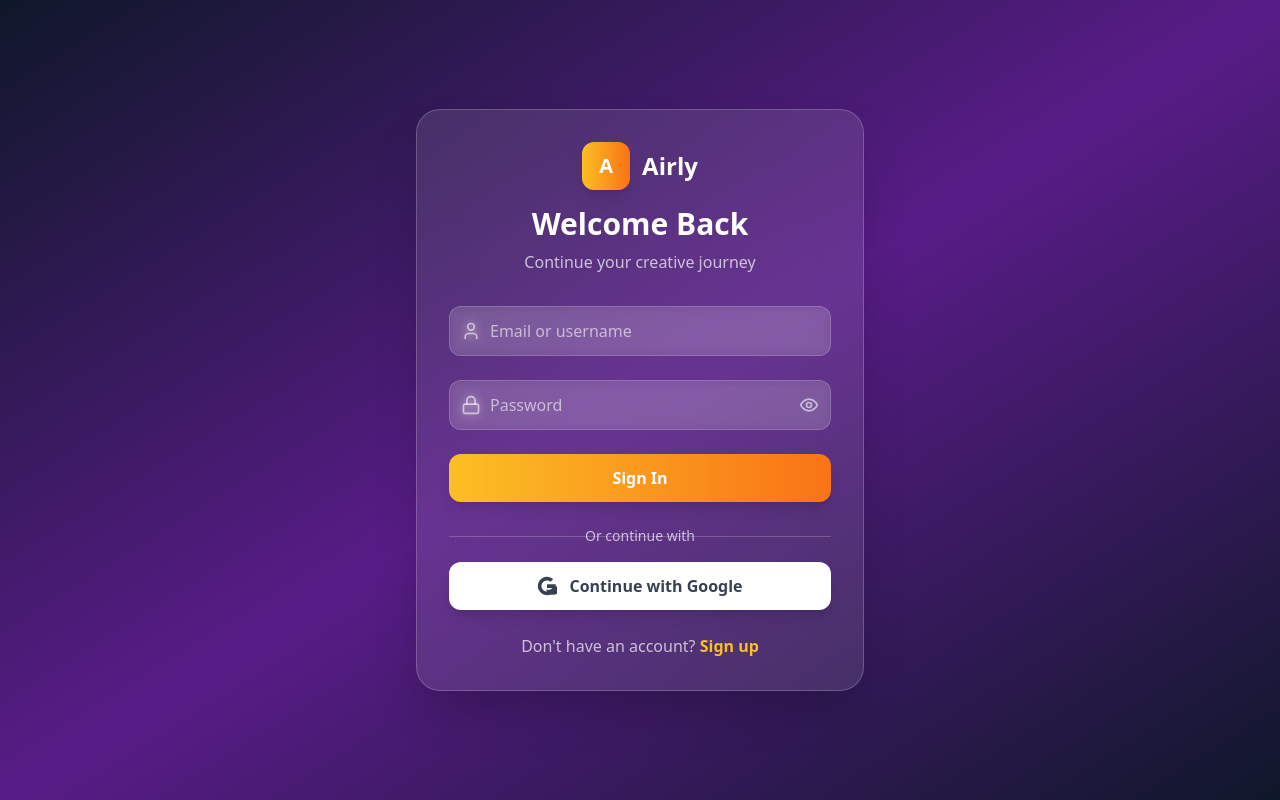
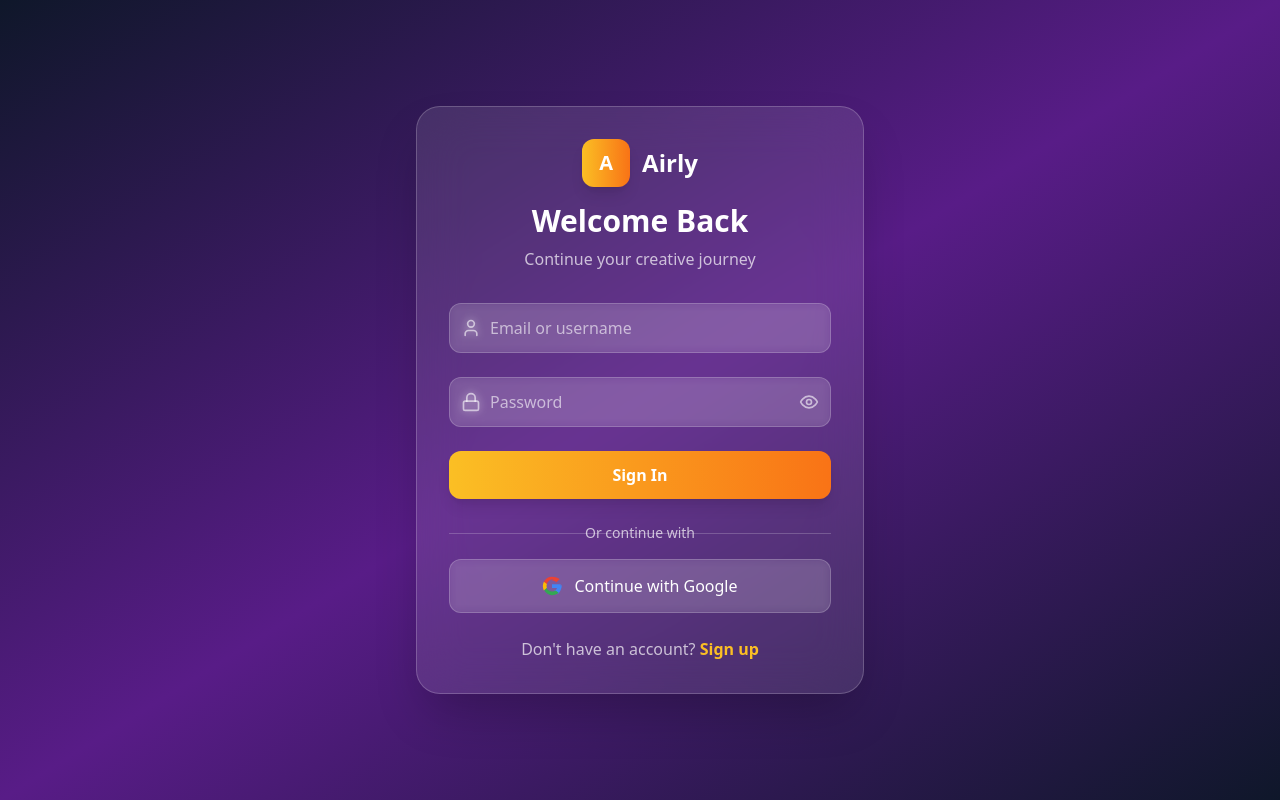
Before and after one commit to NewSmoke38/airly, a React (Vite) app in the folder frontend/: page /#/login in a window 1280 px wide. Built offline with nearby package versions, Linux system fonts and the light colour scheme; no server answers.

Commit message:
chore: modify google button

```diff
--- a/frontend/src/components/auth/Login.tsx
+++ b/frontend/src/components/auth/Login.tsx
@@ -170,30 +170,35 @@ export const Login: React.FC = () => {
           <button
             onClick={() => handleGoogleLogin()}
             disabled={isLoading || isGoogleLoading}
-            className="mt-4 w-full flex items-center justify-center gap-3 bg-white text-gray-700 py-3 px-4 rounded-xl font-semibold hover:bg-gray-100 focus:outline-none focus:ring-2 focus:ring-white/50 disabled:opacity-50 disabled:cursor-not-allowed transition-all duration-200 transform hover:scale-[1.02] shadow-lg"
+            className="mt-4 w-full flex items-center justify-center gap-3 bg-white/10 backdrop-blur-sm border border-white/20 text-white py-3.5 px-4 rounded-xl font-medium hover:bg-white/15 hover:border-white/30 focus:outline-none focus:ring-2 focus:ring-white/30 disabled:opacity-50 disabled:cursor-not-allowed transition-all duration-200 transform hover:scale-[1.02] hover:shadow-lg disabled:transform-none"
           >
             {isGoogleLoading ? (
+              <div className="flex items-center gap-2">
+                <div className="w-5 h-5 border-2 border-white/30 border-t-white rounded-full animate-spin"></div>
                 <span>Signing in...</span>
+              </div>
             ) : (
               <>
-                <svg className="w-5 h-5" viewBox="0 0 24 24">
+                <div className="w-5 h-5 flex-shrink-0">
+                  <svg viewBox="0 0 24 24" className="w-full h-full">
                     <path
-                    fill="currentColor"
-                    d="M22.56 12.25c0-.78-.07-1.53-.2-2.25H12v4.26h5.92c-.26 1.37-1.04 2.24-5.92 2.24-.34 0-.68-.03-1-.08a8.79 8.79 0 0 0 8.64 6.08c5.52 0 9.21-4.57 9.21-9.25z"
+                      fill="#4285F4"
+                      d="M22.56 12.25c0-.78-.07-1.53-.2-2.25H12v4.26h5.92c-.26 1.37-1.04 2.53-2.78 3.11v3.5h4.49c2.63-2.42 4.15-5.99 4.15-10.62z"
                     />
                     <path
-                    fill="currentColor"
-                    d="M12 23c2.97 0 5.46-.98 7.28-2.66l-3.46-2.68c-.98.66-2.23 1.06-3.82 1.06-2.94 0-5.43-1.99-6.32-4.66H2.18v2.76C3.99 20.53 7.7 23 12 23z"
+                      fill="#34A853"
+                      d="M12 23c3.24 0 5.95-1.08 7.93-2.91l-3.5-2.7c-1.08.72-2.45 1.16-4.43 1.16-3.57 0-6.58-2.41-7.66-5.64H2.18v2.78C4.1 20.53 7.7 23 12 23z"
                     />
                     <path
-                    fill="currentColor"
-                    d="M5.68 14.09c-.22-.66-.35-1.36-.35-2.09s.13-1.43.35-2.09V7.15H2.18C1.43 8.48 1 10.16 1 12s.43 3.52 1.18 4.85l3.5-2.76z"
+                      fill="#FBBC05"
+                      d="M5.84 14.09c-.24-.72-.38-1.49-.38-2.28s.14-1.56.38-2.28V6.75H2.18C1.43 8.48 1 10.22 1 12s.43 3.52 1.18 5.25l3.66-3.16z"
                     />
                     <path
-                    fill="currentColor"
-                    d="M12 5.38c1.62 0 3.06.56 4.21 1.64l3.15-3.15C17.45 2.09 14.97 1 12 1 7.7 1 3.99 3.47 2.18 7.15l3.5 2.76c.89-2.67 3.38-4.53 6.32-4.53z"
+                      fill="#EA4335"
+                      d="M12 5.38c2.03 0 3.85.7 5.28 2.05l3.94-3.94C17.95 2.09 15.24 1 12 1 7.7 1 4.1 3.47 2.18 6.75l3.66 2.78c1.08-3.23 4.09-5.64 7.66-5.64z"
                     />
                   </svg>
+                </div>
                 <span>Continue with Google</span>
               </>
             )}
```
Lines whose indentation alone changed are shown as unchanged.
